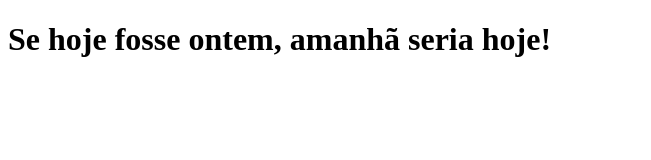
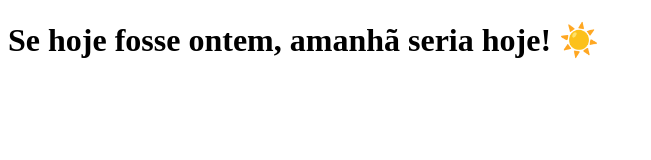
Before and after one commit to fernandoadms/clone-tabnews, a Next.js app: page / in a window 1280 px wide. Shown: the top 160 px of the page, without its empty margins (0-651 px from the left). Built offline with nearby package versions, Linux system fonts and the light colour scheme.

Commit message:
atualiza mensagem da pagina inicial

```diff
--- a/pages/index.js
+++ b/pages/index.js
@@ -1,5 +1,5 @@
 function Home() {
-    return <h1>Se hoje fosse ontem, amanhã seria hoje!</h1>
+    return <h1>Se hoje fosse ontem, amanhã seria hoje! ☀️</h1>
 }
 
 export default Home
```
